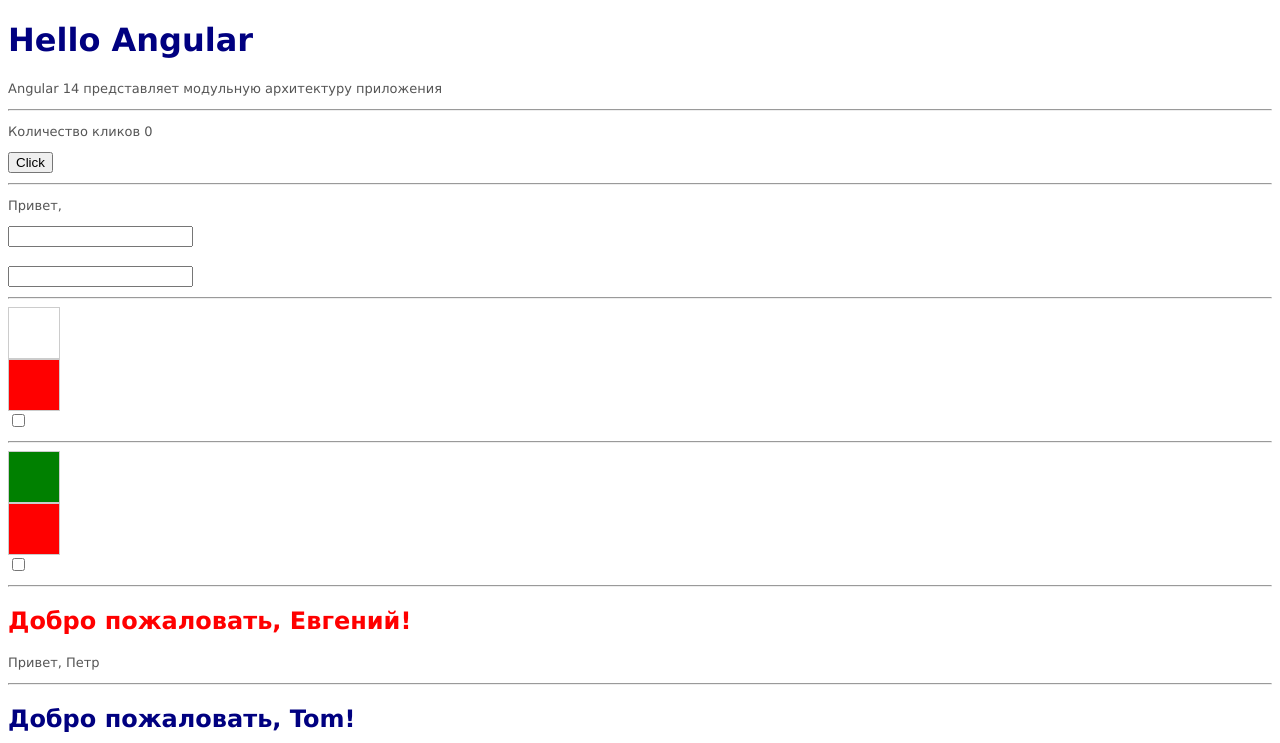
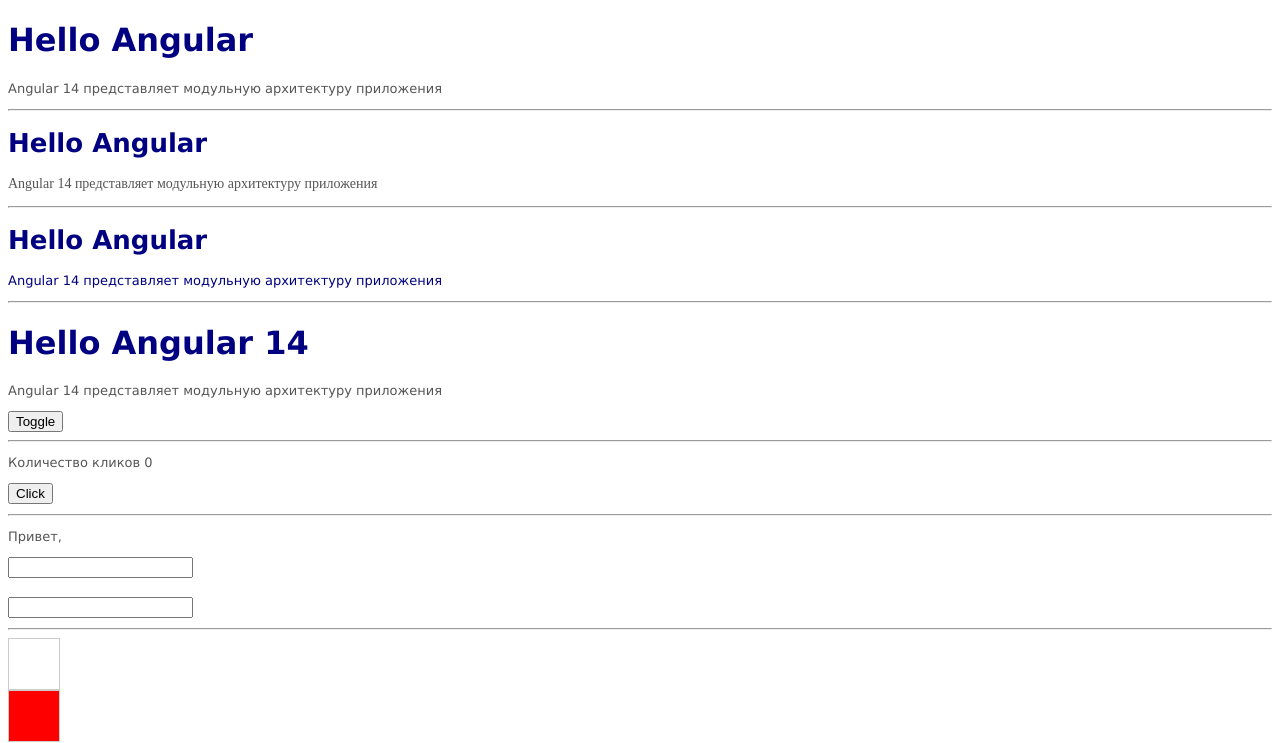
Before and after one commit to VKozhura/angular-components, an Angular app: page / in a window 1280 px wide. Shown: the top 743 px of the page. Built offline with nearby package versions, Linux system fonts and the light colour scheme.

Commit message:
ngClass, ngStyle

```diff
--- a/src/app/app.component.css
+++ b/src/app/app.component.css
@@ -24,3 +24,21 @@
 .isredbox {
   background-color: red;
 }
+
+.verdanaFont {
+  font-size:13px;
+  font-family:Verdana;
+}
+
+.segoePrintFont {
+  font-size:14px;
+  font-family:"Segoe Print";
+}
+
+.navyColor {
+  color:navy;
+}
+
+.invisible {
+  display: none;
+}
--- a/src/app/app.component.html
+++ b/src/app/app.component.html
@@ -1,5 +1,31 @@
 <h1>Hello Angular</h1>
 <p>Angular 14 представляет модульную архитектуру приложения</p>
+
+<hr>
+
+<div [ngClass]="{ verdanaFont: true }">
+  <h1>Hello Angular</h1>
+  <p [ngClass]="{ segoePrintFont: true }">Angular 14 представляет модульную архитектуру приложения</p>
+</div>
+
+<hr>
+
+<div [ngClass]="currentClasses">
+  <h1>Hello Angular</h1>
+  <p >Angular 14 представляет модульную архитектуру приложения</p>
+</div>
+
+<hr>
+
+
+<!-- [style.display] = "visibility ? 'block' : 'none'" -->
+<div [ngClass]="{ invisible: visibility }">
+  <h1>Hello Angular 14</h1>
+  <p>
+      Angular 14 представляет модульную архитектуру приложения
+  </p>
+</div>
+<button (click)="toggle()">Toggle</button>
 
 <hr>
 
--- a/src/app/app.component.ts
+++ b/src/app/app.component.ts
@@ -50,4 +50,22 @@
       this.nameParagraph.nativeElement.textContent = "hell";
     }
   }
+
+  //================
+
+  isVerdana = true;
+  isNavy = true;
+
+  currentClasses = {
+    verdanaFont: this.isVerdana,
+    navyColor: this.isNavy
+  }
+
+  //==================
+
+  visibility: boolean = false;
+
+  toggle() {
+    this.visibility = !this.visibility
+  }
 }
```
